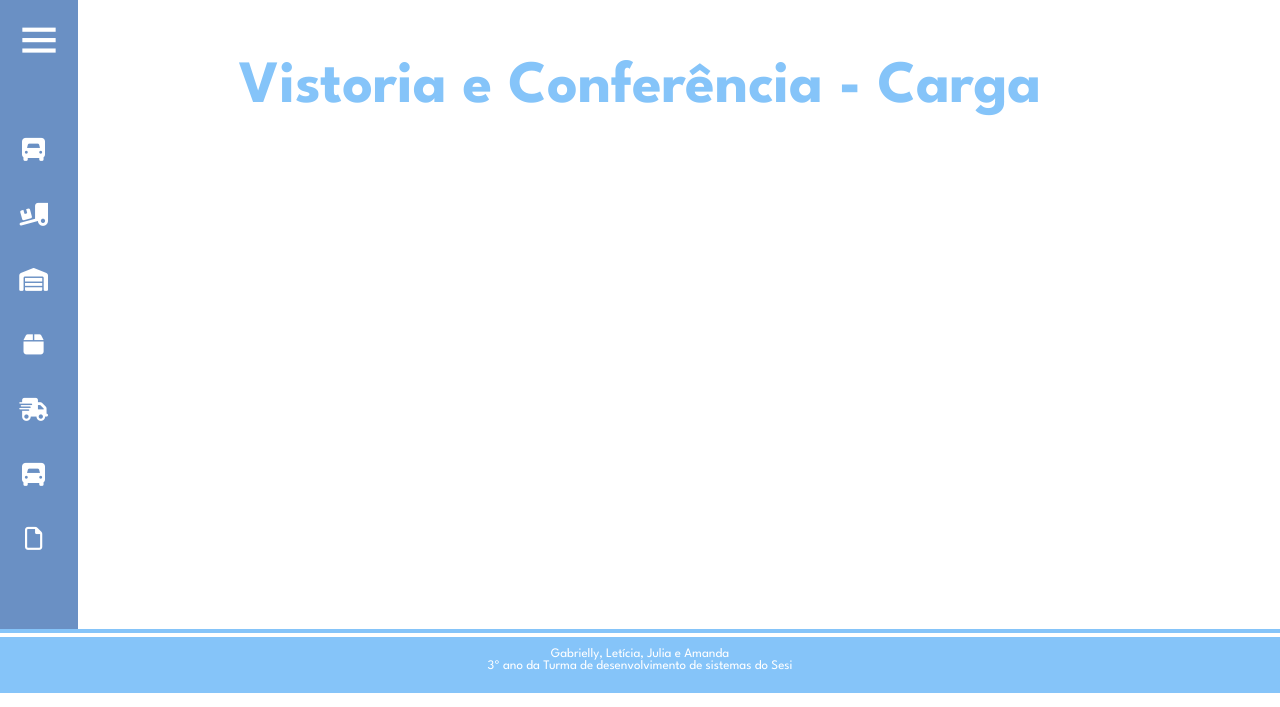
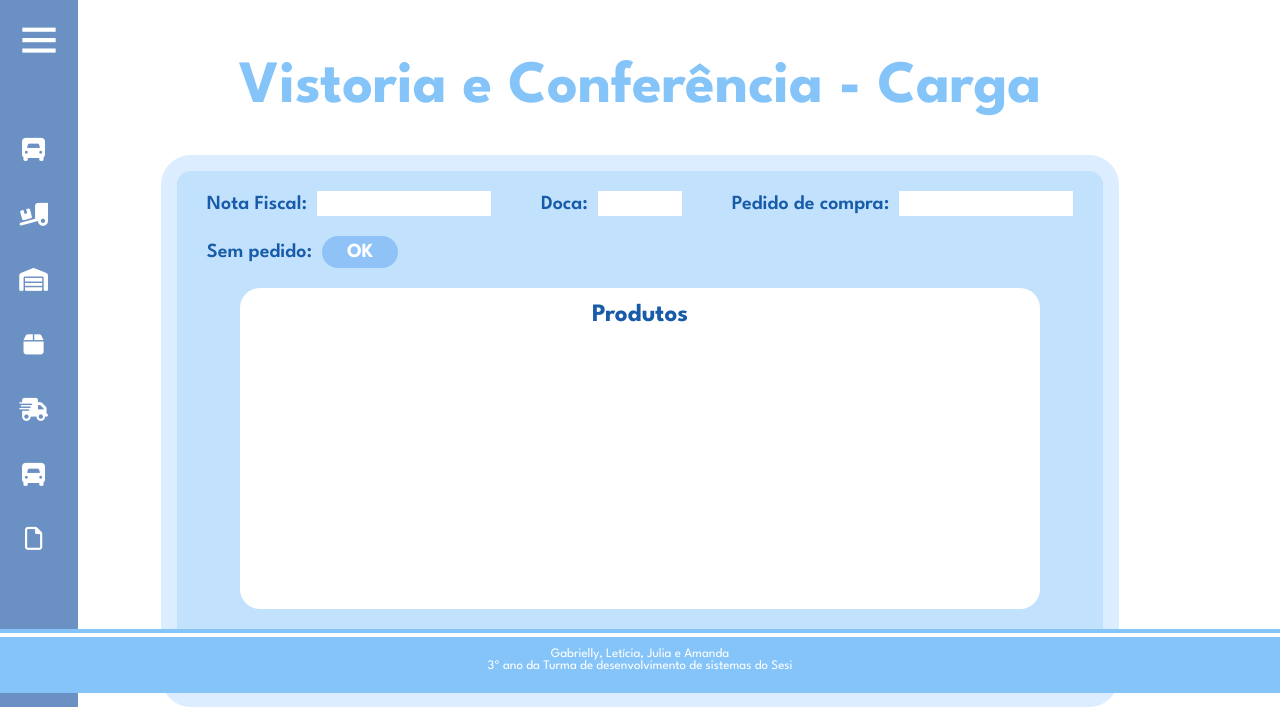
Before and after one commit to gabriellyzgoda/SA, a PHP site: page /carga.php in a window 1280 px wide. Shown: the part 107-814 px from the top of the page. Run offline with PHP 8.4, Linux system fonts and the light colour scheme; the visitor is signed in with stand-in values (Sample User, id 1); data comes from the database, SQL or seed files in the repository; some libraries are stand-ins or nearby versions.

Commit message:
criando pagina de carga

```diff
--- a/carga.php
+++ b/carga.php
@@ -25,6 +25,7 @@ $conexao -> close();?>
     <title>Home Aluno</title>
     <script src="https://kit.fontawesome.com/1317d874ee.js" crossorigin="anonymous"></script>
     <link rel="stylesheet" type="text/css" href="estiloHome.css" media="screen"/>
+    <link rel="stylesheet" type="text/css" href="estiloCarga.css" media="screen"/>
     <link href='https://unpkg.com/boxicons@2.0.7/css/boxicons.min.css' rel='stylesheet'>
     <style>
         @import url('https://fonts.googleapis.com/css2?family=League+Spartan:wght@100..900&display=swap');
@@ -195,8 +196,44 @@ $conexao -> close();?>
         <div class="titulo-conteudo">
          <h1>Vistoria e Conferência - Carga</h1>
         </div>
+      <div class="linhaVistoria">
+        <div class="quadroCarga">
+          <form>
+            <div class="linha01">
+              <div class="linha01-01">
+                <label>Nota Fiscal:</label>
+                <input type="text" name="un" placeholder="">
+              </div>
+              <div class="linha01-02">
+                <label>Doca:</label>
+                <input type="text" name="un" placeholder="">
+              </div>
+              <div class="linha01-03">
+                <label>Pedido de compra:</label>
+                <input type="text" name="un" placeholder="">
+              </div>
+            </div>
+            <div class="linha02">
+              <label>Sem pedido:</label>
+              <button>OK</button>
+            </div>
+            <div class="linha03">
+              <div class="quadroProdutos">
+                  <div class="tituloQuadroProdutos">
+                    <p>Produtos</p>
+                  </div>
+                  <div class="produtos">
+                    <div class="produto01"></div>
+                  </div>
+              </div>
+            </div>
+            <div class="linha04">
+              <input class="" id="pegar" type="submit" value="Enviar"/>
+            </div>
+          </form>
+        </div>
+      </div>
     </div>
-
     <footer>
         <div class="linha-footer"><div>
         <center>
--- a/container.php
+++ b/container.php
@@ -61,7 +61,7 @@ $conexao -> close();?>
           <a href="index.php"><i class="fa-solid fa-right-from-bracket"></i></a>
         </div>
     </header>
-    <div class="sidebar close">
+    <div class="sidebar ">
 
       <div class="logo-details">
 
--- /dev/null
+++ b/estiloCarga.css
@@ -0,0 +1,146 @@
+.linhaVistoria {
+    width: 100%;
+    display: flex;
+    justify-content: center;
+}
+
+.quadroCarga {
+    width: auto;
+    height: auto;
+    background-color: #c1e1fc;
+    border: 16px solid #dbedfe;
+    border-radius: 30px;
+    padding: 20px 30px;
+    display: flex;
+    flex-direction: column;
+}
+
+.linha01 {
+    display: flex;
+    flex-direction: row;
+    justify-content: space-around;
+    margin-bottom: 20px
+}
+
+.linha01-01 label, .linha01-02 label, .linha01-03 label {
+    font-size: 20px;
+    font-family: "League Spartan", sans-serif;
+    font-weight: 600;
+    color: #185CA9;
+}
+
+.linha01-01 {
+    margin-right: 50px;
+    display: flex;
+    align-items: center;
+}
+.linha01-02 {
+    margin-right: 50px;
+    display: flex;
+    align-items: center;
+}
+
+.linha01-03 {
+    display: flex;
+    align-items: center;
+
+}
+
+.linha01-01 input {
+    border: none;
+    width: 170px;
+    height: 23px;
+    margin-left: 10px;
+}
+
+.linha01-02 input {
+    border: none;
+    width: 80px;
+    height: 23px;
+    margin-left: 10px;
+}
+
+.linha01-03 input {
+    border: none;
+    width: 170px;
+    height: 23px;
+    margin-left: 10px;
+}
+
+.linha02 {
+    display: flex;
+    justify-content: start;
+    align-items: center;
+    margin-bottom: 20px;
+}
+
+.linha02 label {
+    font-size: 20px;
+    font-family: "League Spartan", sans-serif;
+    font-weight: 600;
+    color: #185CA9;
+    margin-right: 10px;
+}
+
+.linha02 button {
+    border: none;
+    padding: 7px 25px;
+    background-color: #8fc3f7;
+    color: #fff;
+    font-size: 20px;
+    font-weight: 700;
+    font-family: "League Spartan", sans-serif;
+    border-radius: 30px;
+}
+
+.linha03 {
+    width: 100%;
+    display: flex;
+    justify-content: center;
+}
+
+.quadroProdutos {
+    width: 800px;
+    height: auto;
+    background-color: #fff;
+    border-radius: 20px;
+    padding-bottom: 17px;
+}
+
+.tituloQuadroProdutos {
+    width: 100%;
+    display: flex;
+    justify-content: center;
+}
+
+.tituloQuadroProdutos {
+    margin: 15px 0px;
+    font-size: 25px;
+    font-family: "League Spartan", sans-serif;
+    font-weight: 700;
+    color: #185CA9;
+}
+
+.produtos {
+    display: block;
+    overflow-y: scroll;
+    height: 250px;
+}
+
+.linha04 {
+    width: 100%;
+    display: flex;
+    justify-content: center;
+    margin-top: 20px;
+}
+
+.linha04 input {
+    border: none;
+    background-color: #8fc3f7;
+    color: #fff;
+    border-radius: 30px;
+    padding: 8px 50px;
+    font-size: 28px;
+    font-family: "League Spartan", sans-serif;
+    font-weight: 700;
+}
```
Also changed, not shown: estiloContainer.css (+4 -3 lines).
